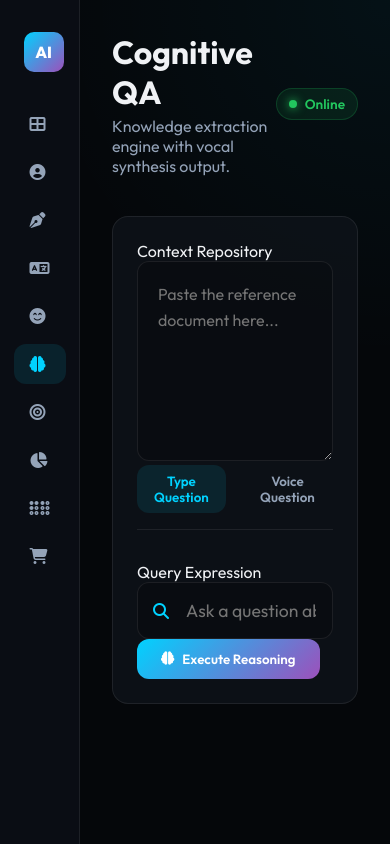
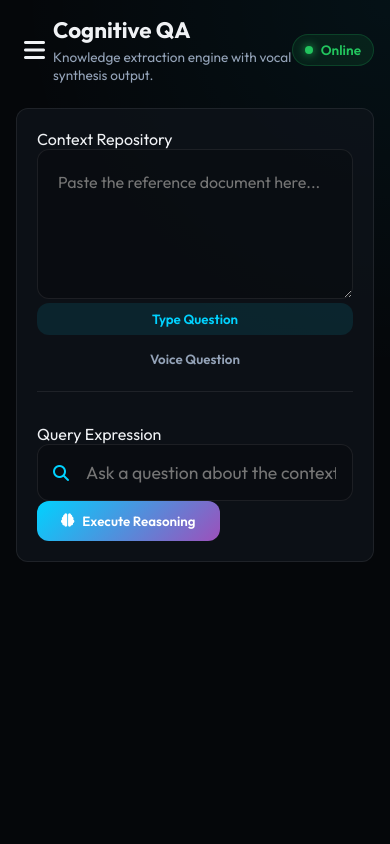
Before and after one commit to ehsanshahid522/aml_project, a Flask app: page /qa in a window 390 px wide. Run offline with Flask 3, Linux system fonts and the light colour scheme.

Commit message:
Update frontend for mobile responsiveness and add hamburger menu

```diff
--- a/static/css/main.css
+++ b/static/css/main.css
@@ -169,7 +169,41 @@ body {
     animation: fadeIn 0.5s ease forwards;
 }
 
-/* Responsive */
+/* Hamburger Menu Button */
+.hamburger-btn {
+    display: none;
+    background: none;
+    border: none;
+    color: var(--text-primary);
+    font-size: 1.5rem;
+    cursor: pointer;
+    padding: 0.5rem;
+    width: auto;
+    border-radius: 8px;
+    transition: var(--transition);
+}
+
+.hamburger-btn:hover {
+    background: rgba(255, 255, 255, 0.05);
+}
+
+/* Sidebar Overlay Backdrop */
+.sidebar-overlay {
+    display: none;
+    position: fixed;
+    inset: 0;
+    background: rgba(0, 0, 0, 0.6);
+    backdrop-filter: blur(4px);
+    z-index: 99;
+    opacity: 0;
+    transition: opacity 0.3s ease;
+}
+
+.sidebar-overlay.active {
+    opacity: 1;
+}
+
+/* Responsive — Tablet */
 @media (max-width: 1024px) {
     .dashboard-wrapper {
         grid-template-columns: 80px 1fr;
@@ -182,3 +216,65 @@ body {
         align-items: center;
     }
 }
+
+/* Responsive — Mobile */
+@media (max-width: 768px) {
+    .dashboard-wrapper {
+        grid-template-columns: 1fr;
+    }
+
+    .sidebar {
+        position: fixed;
+        top: 0;
+        left: 0;
+        width: 280px;
+        height: 100vh;
+        z-index: 100;
+        transform: translateX(-100%);
+        transition: transform 0.35s cubic-bezier(0.4, 0, 0.2, 1);
+        padding: 2rem 1.5rem;
+        align-items: flex-start;
+        box-shadow: none;
+    }
+
+    .sidebar.open {
+        transform: translateX(0);
+        box-shadow: 4px 0 30px rgba(0, 0, 0, 0.5);
+    }
+
+    .brand-name, .nav-text {
+        display: inline;
+    }
+
+    .sidebar-overlay.active {
+        display: block;
+        opacity: 1;
+    }
+
+    .hamburger-btn {
+        display: flex;
+        align-items: center;
+        justify-content: center;
+    }
+
+    .main-content {
+        padding: 1rem;
+    }
+
+    .top-bar {
+        margin-bottom: 1.5rem;
+    }
+
+    .page-title h1 {
+        font-size: 1.4rem;
+    }
+
+    .page-title p {
+        font-size: 0.85rem;
+    }
+
+    .glass-card {
+        padding: 1.25rem;
+        border-radius: 12px;
+    }
+}
--- a/templates/layout.html
+++ b/templates/layout.html
@@ -14,7 +14,10 @@
 
 <body>
     <div class="dashboard-wrapper">
-        <aside class="sidebar">
+        <!-- Mobile Overlay -->
+        <div class="sidebar-overlay" id="sidebarOverlay" onclick="closeSidebar()"></div>
+
+        <aside class="sidebar" id="sidebar">
             <div class="brand">
                 <div class="brand-icon">AI</div>
                 <span class="brand-name">Quantum Hub</span>
@@ -66,6 +69,9 @@
 
         <main class="main-content">
             <header class="top-bar">
+                <button class="hamburger-btn" id="hamburgerBtn" onclick="openSidebar()">
+                    <i class="fas fa-bars"></i>
+                </button>
                 <div class="page-title">
                     {% block page_header %}{% endblock %}
                 </div>
@@ -106,6 +112,23 @@
     </style>
 
     {% block extra_js %}{% endblock %}
+
+    <script>
+        function openSidebar() {
+            document.getElementById('sidebar').classList.add('open');
+            document.getElementById('sidebarOverlay').classList.add('active');
+        }
+        function closeSidebar() {
+            document.getElementById('sidebar').classList.remove('open');
+            document.getElementById('sidebarOverlay').classList.remove('active');
+        }
+        // Close sidebar when a nav link is clicked on mobile
+        document.querySelectorAll('.nav-link').forEach(link => {
+            link.addEventListener('click', () => {
+                if (window.innerWidth <= 768) closeSidebar();
+            });
+        });
+    </script>
 </body>
 
 </html>
--- a/templates/qa.html
+++ b/templates/qa.html
@@ -258,5 +258,38 @@
     font-size: 0.85rem;
     font-weight: 600;
   }
+
+  @media (max-width: 768px) {
+    .qa-container {
+      max-width: 100%;
+    }
+
+    .answer-box {
+      flex-direction: column;
+      gap: 1.5rem;
+      text-align: center;
+      border-left: none;
+      border-top: 5px solid var(--accent-blue);
+      padding: 1.5rem;
+    }
+
+    .answer-text p {
+      font-size: 1.2rem;
+    }
+
+    .tabs {
+      flex-direction: column;
+      gap: 0.5rem;
+    }
+
+    .tab-btn {
+      width: 100%;
+      text-align: center;
+    }
+
+    textarea {
+      min-height: 150px;
+    }
+  }
 </style>
 {% endblock %}
```
Also changed, not shown: static/css/style.css (+36 -3 lines), templates/apriori.html (+25 -0 lines), templates/clustering.html (+18 -0 lines), templates/index.html (+15 -0 lines), templates/sentiment.html (+30 -0 lines).
